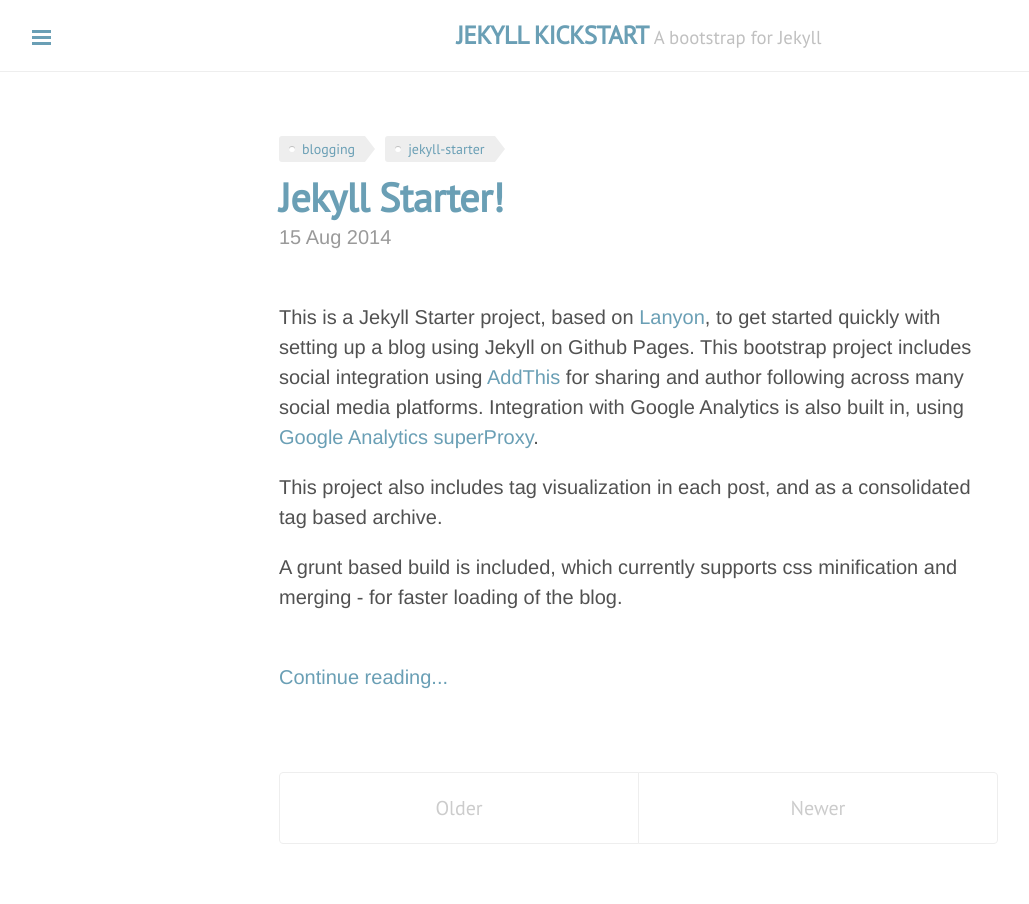
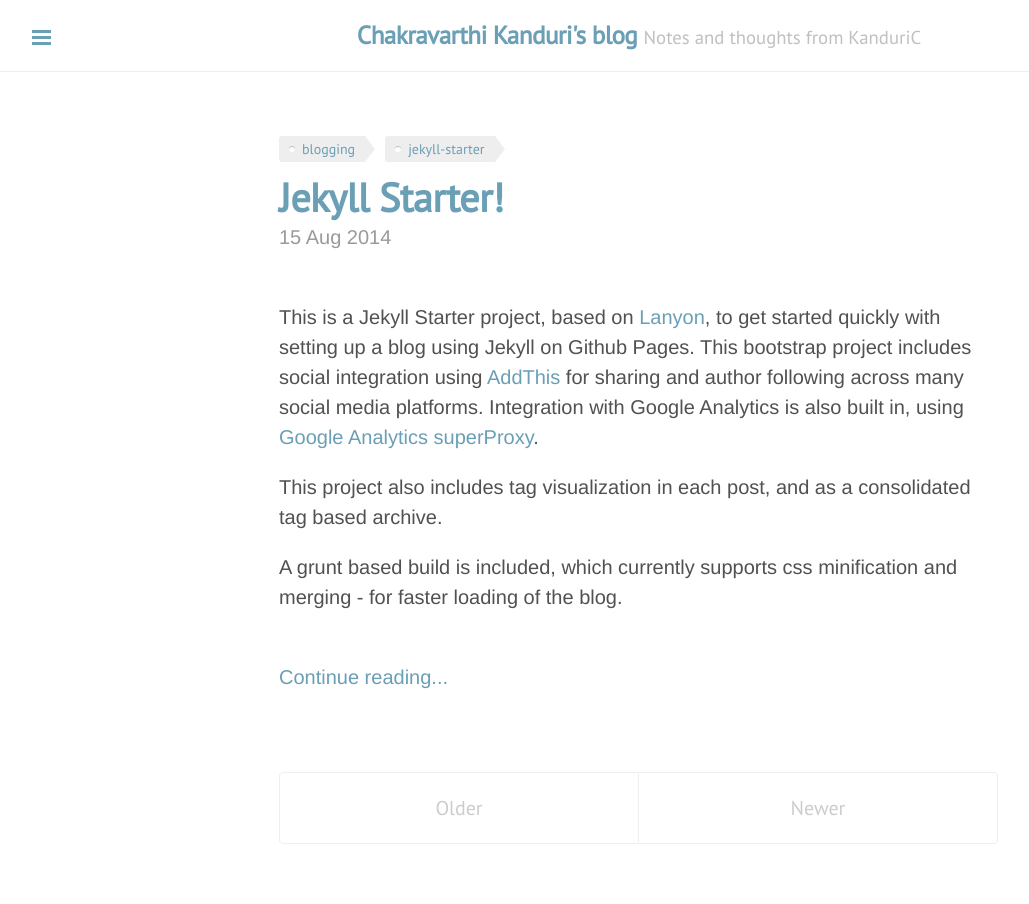
Before and after one commit to KanduriC/KanduriC.github.io, a Jekyll site: the page built from index.html, in a window 1280 px wide. Shown: the whole page, without its empty margins (1-1030 px from the left). Built offline with Jekyll 4.4.1, drawn with Linux system fonts in a browser that asks for light colours; nearby versions of some CDN libraries; library files that are not in the unit come from our copies; the list of posts is cut into pages by our own code.

Commit message:
changed configuration settings

```diff
--- a/_config.yml
+++ b/_config.yml
@@ -8,10 +8,10 @@ highlighter:      rouge
 permalink:        /posts/:title/
 
 # User Configuration
-title:            JEKYLL KICKSTART
-tagline:          'A bootstrap for Jekyll'
+title:            Chakravarthi Kanduri's blog
+tagline:          'Notes and thoughts from KanduriC'
 description:      'Some random stuff about me'
-url:              http://jekyll-kickstart.gihub.io
+url:              http://KanduriC.gihub.io
 baseurl:          '/'
 paginate:         3
 excerpt_separator: '<br>'
@@ -23,8 +23,8 @@ gems:
 
 # Author Info
 author:
-  name:           'Jekyll Kickstart'
-  url:            your_web_url
+  name:           'Chakravarthi Kanduri'
+  url:            https://twitter.com/KanduriC
 
 # Social Integration
 social:
--- a/_includes/sidebar.html
+++ b/_includes/sidebar.html
@@ -35,7 +35,7 @@
   </nav>
 
   <div class="sidebar-item" style="text-align:center">
-    <p class="social-icons" style="text-align:center">
+    <p class="social-icons" style="word-spacing:0.50em">
        <a href="https://github.com/KanduriC"><i class="fa fa-github fa-2x"></i></a>
        <a href="https://twitter.com/KanduriC"><i class="fa fa-twitter fa-2x"></i></a>
        <a href="https://www.linkedin.com/in/KanduriC"><i class="fa fa-linkedin fa-2x"></i></a>
```
